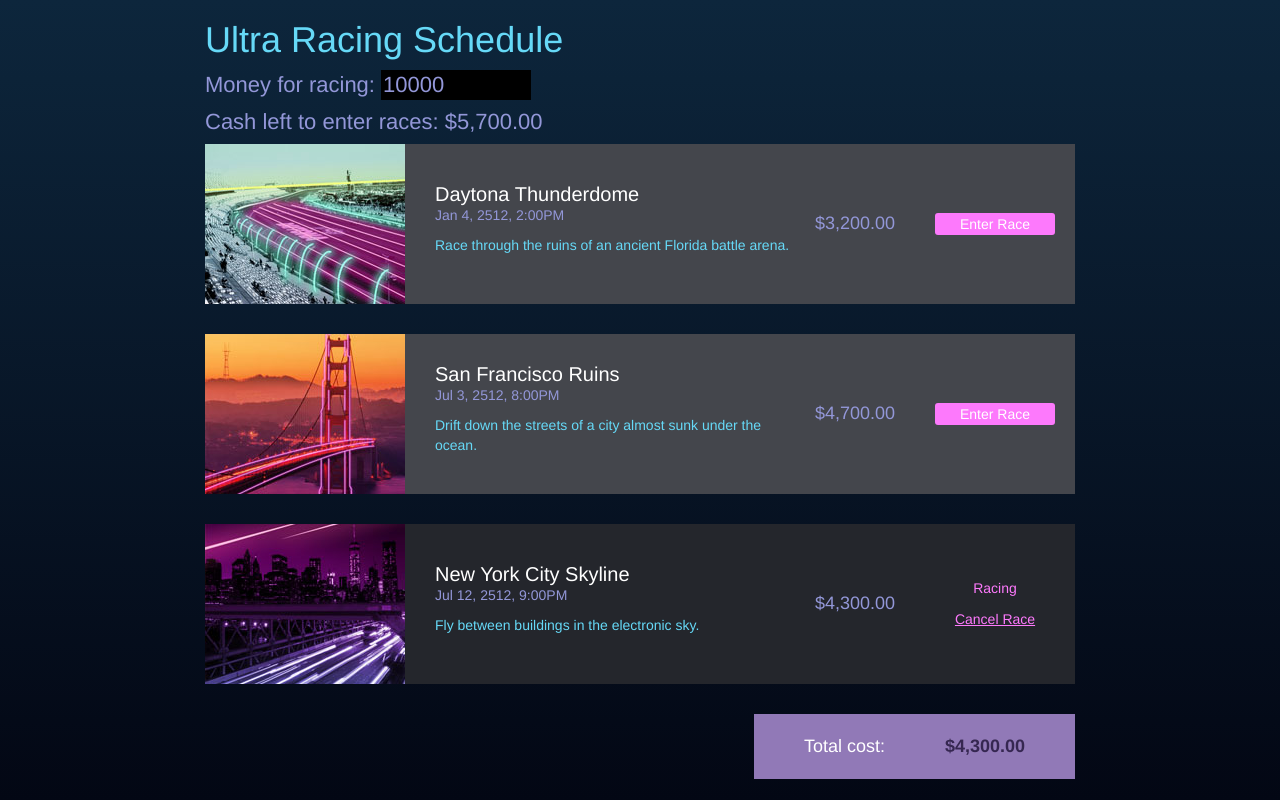
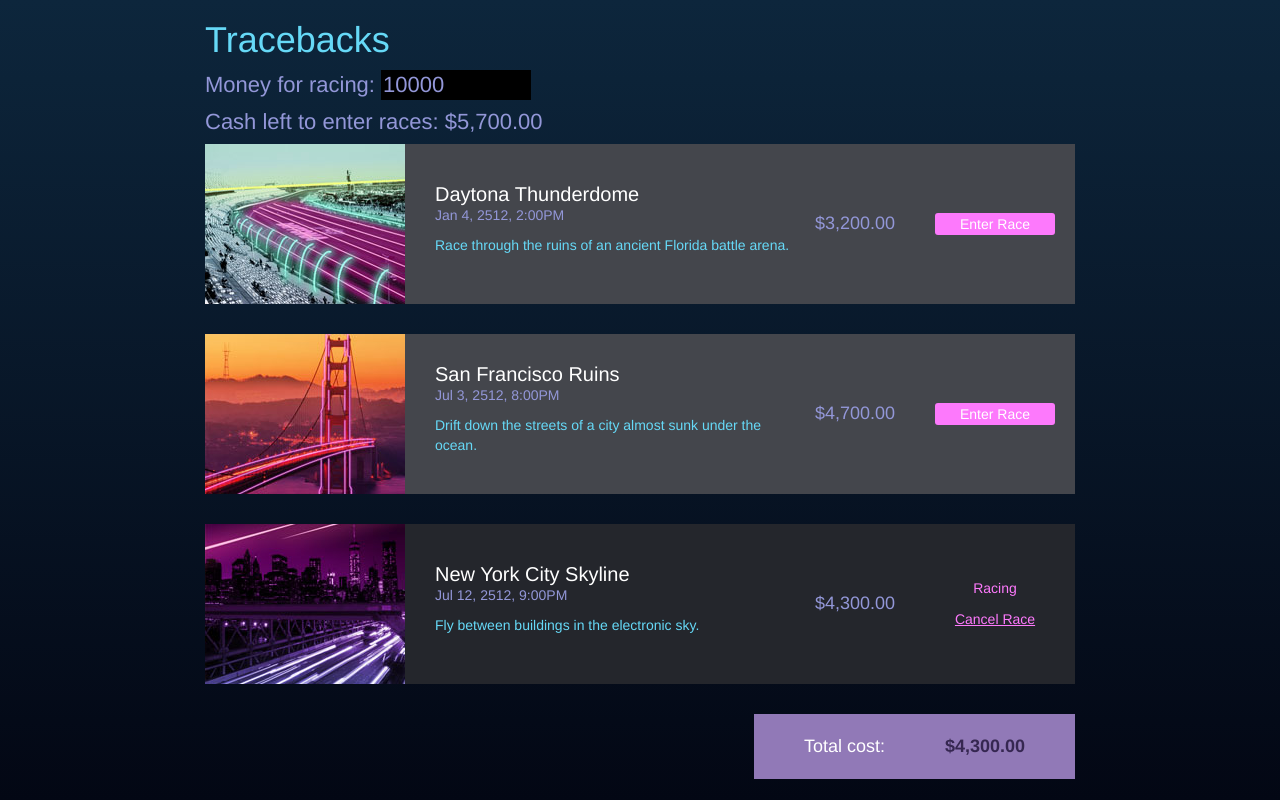
Before and after one commit to topher200/assertion-context, an Angular app in the folder angular/: page / in a window 1280 px wide. Built offline with nearby package versions, Linux system fonts and the light colour scheme.

Commit message:
move races component -> tracebacks

```diff
--- a/angular/src/app/app.component.ts
+++ b/angular/src/app/app.component.ts
@@ -1,15 +1,15 @@
 import { Component } from '@angular/core';
 
 @Component({
-  selector: 'racing-app',
+  selector: 'traceback-app',
   template: `
 <header class="container">
   <h1>{{heading}}</h1>
 </header>
-<my-races></my-races>
+<tracebacks></tracebacks>
 `,
   styleUrls: ['./app.component.css']
 })
 export class AppComponent {
-  heading = "Ultra Racing Schedule"
+  heading = "Tracebacks"
 }
--- a/angular/src/app/app.module.ts
+++ b/angular/src/app/app.module.ts
@@ -4,13 +4,13 @@ import { FormsModule } from '@angular/forms';
 import { HttpModule } from '@angular/http';
 
 import { AppComponent } from './app.component';
-import { RacesComponent } from './races/races.component';
-import { RaceService } from './races/race.service';
+import { TracebacksComponent } from './tracebacks/tracebacks.component';
+import { RaceService } from './tracebacks/race.service';
 
 @NgModule({
   declarations: [
     AppComponent,
-    RacesComponent
+    TracebacksComponent
   ],
   imports: [
     BrowserModule,
--- a/angular/src/index.html
+++ b/angular/src/index.html
@@ -11,6 +11,6 @@
   <link rel="stylesheet" href="styles.css">
 </head>
 <body>
-  <racing-app>Loading...</racing-app>
+  <traceback-app>Loading...</traceback-app>
 </body>
 </html>
```
Also changed, not shown: angular/src/app/tracebacks/tracebacks.component.ts (renamed from angular/src/app/races/races.component.ts, +4 -4 lines), angular/src/app/tracebacks/mocks.ts (renamed from angular/src/app/races/mocks.ts), angular/src/app/tracebacks/race.service.ts (renamed from angular/src/app/races/race.service.ts), angular/src/app/tracebacks/race.ts (renamed from angular/src/app/races/race.ts), angular/src/app/tracebacks/tracebacks.component.css (renamed from angular/src/app/races/races.component.css), angular/src/app/tracebacks/tracebacks.component.html (renamed from angular/src/app/races/races.component.html).
